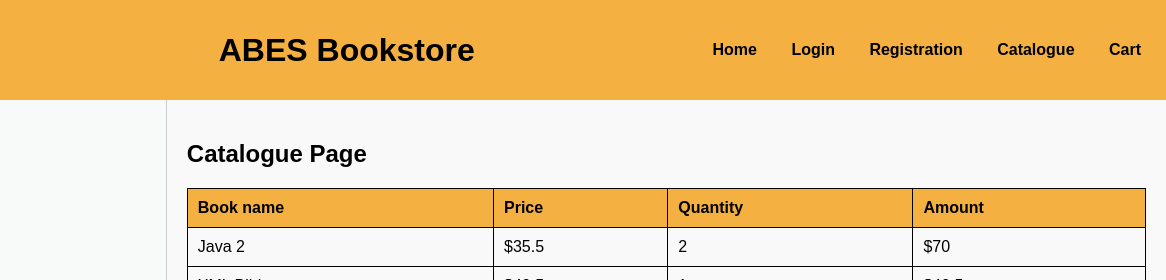
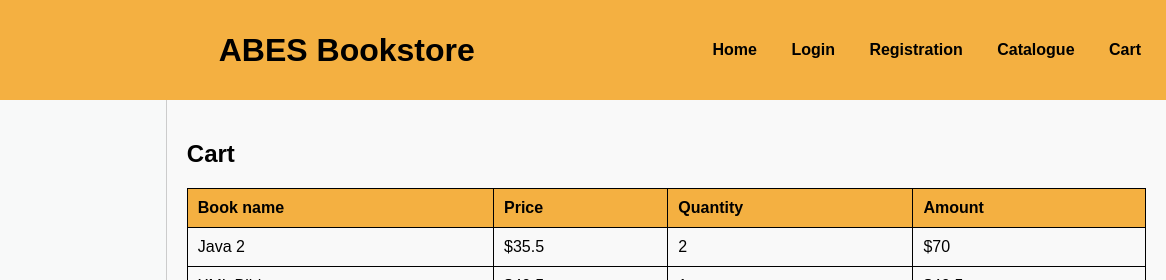
Before and after one commit to Prince1895/ABES-bookstore, a plain HTML site: page cart.html in a window 1280 px wide. Shown: the top 280 px of the page, 114-1280 px from the left. Drawn offline with Linux system fonts and the light colour scheme.

Commit message:
Update cart.html

```diff
--- a/cart.html
+++ b/cart.html
@@ -91,7 +91,7 @@
 
 
         <div style="width: 80%; padding: 20px; background-color: #f9f9f9;">
-            <h2 style="font-size: 24px; margin-bottom: 20px;">Catalogue Page</h2>
+            <h2 style="font-size: 24px; margin-bottom: 20px;">Cart</h2>
 
 
     <table>
```
